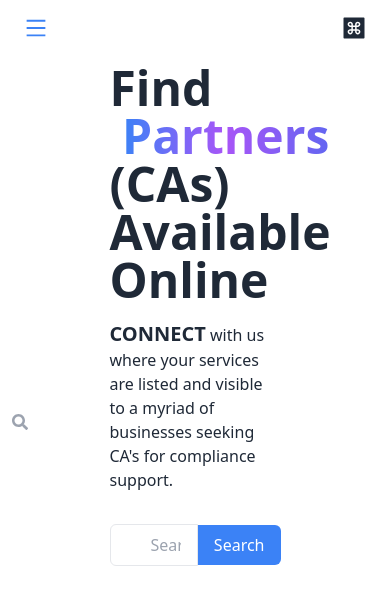
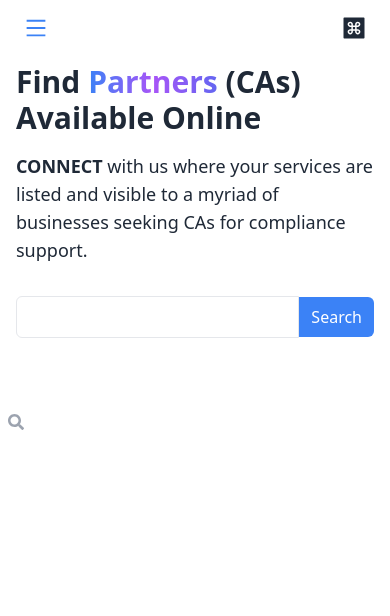
Before and after one commit to Ashik-Faysal/find-partners, a React (Vite) app: page / in a window 390 px wide. Shown: the top 616 px of the page. Built offline with nearby package versions, Linux system fonts and the light colour scheme; no server answers.

Commit message:
added readme file

```diff
--- a/src/components/FrontPage.jsx
+++ b/src/components/FrontPage.jsx
@@ -1,33 +1,35 @@
 import { FaSearch } from "react-icons/fa";
+
 const FrontPage = () => {
   return (
     <div className="md:flex h-[70vh]">
-      <div className="mx-auto w-[50%]">
-        <div className="md:p-16 lg:p-32 p-2">
-          <h1 className="text-5xl font-bold  mb-4">
-            Find &nbsp;
+      <div className="w-full md:w-[50%] mx-auto">
+        <div className="md:p-8 lg:p-16 p-2">
+          <h1 className="text-3xl md:text-5xl font-bold mb-4">
+            Find&nbsp;
             <span className="text-transparent bg-clip-text bg-gradient-to-r from-blue-500 via-purple-500 to-indigo-500">
               Partners
-            </span>&nbsp;
-          (CAs) Available Online
+            </span>
+            &nbsp;(CAs) Available Online
           </h1>
-          <p className=" mb-8">
-            <span className="text-xl font-semibold uppercase">Connect</span>{" "}
+          <p className="text-lg md:text-xl mb-8">
+            <span className="text-lg md:text-xl font-semibold uppercase">
+              Connect
+            </span>{" "}
             with us where your services are listed and visible to a myriad of
-            businesses seeking CA's for compliance support.
+            businesses seeking CAs for compliance support.
           </p>
           <div className="flex items-center">
             <div className="md:relative w-full">
               <input
                 type="text"
-                placeholder="Search..."
-                className="px-4 py-2 border rounded-l-md w-full focus:outline-none pl-10"
+                className="px-3 md:px-4 py-2 border rounded-l-md w-full focus:outline-none pl-10 text-base md:text-lg"
               />
-              <div className="absolute inset-y-0 left-0 flex items-center pl-3">
+              <div className="absolute inset-y-0 left-0 flex items-center pl-2 md:pl-3">
                 <FaSearch className="text-gray-400" />
               </div>
             </div>
-            <button className="bg-blue-500 text-white px-4 py-2 rounded-r-md hover:bg-blue-600">
+            <button className="bg-blue-500 text-white px-3 md:px-4 py-2 rounded-r-md hover:bg-blue-600 text-base md:text-lg">
               Search
             </button>
           </div>
@@ -36,29 +38,29 @@ const FrontPage = () => {
 
       <div className="grid grid-cols-1 sm:grid-cols-2 md:grid-cols-3 gap-1">
         {/* <!-- Image 1 --> */}
-        <div className="group  hidden lg:block md:relative md:top-24">
+        <div className="group hidden lg:block md:relative md:top-12 lg:top-24">
           <img
             src="https://i.ibb.co/5MFWFB7/Picture.png"
             alt="Image 1"
-            className=" w-[198px] h-[403px] rounded-lg group-hover:opacity-80 transition-opacity"
+            className="w-full h-[403px] lg:w-[198px] lg:h-[403px] rounded-lg group-hover:opacity-80 transition-opacity"
           />
         </div>
 
         {/* <!-- Image 2 --> */}
-        <div className="group  hidden lg:block md:relative md:top-16">
+        <div className="group hidden lg:block md:relative md:top-8 lg:top-16">
           <img
             src="https://i.ibb.co/Ss2T71n/Picture-4.png"
             alt="Image 2"
-            className=" w-[198px] h-[403px] rounded-lg group-hover:opacity-80 transition-opacity"
+            className="w-full h-[403px] lg:w-[198px] lg:h-[403px] rounded-lg group-hover:opacity-80 transition-opacity"
           />
         </div>
 
         {/* <!-- Image 3 --> */}
-        <div className="group hidden lg:block md:relative md:top-8">
+        <div className="group hidden lg:block md:relative md:top-4 lg:top-8">
           <img
             src="https://i.ibb.co/fpZ8LfL/Picture-5.png"
             alt="Image 3"
-            className=" w-[198px] h-[403px] rounded-lg group-hover:opacity-80 transition-opacity"
+            className="w-full h-[403px] lg:w-[198px] lg:h-[403px] rounded-lg group-hover:opacity-80 transition-opacity"
           />
         </div>
       </div>
--- a/src/components/JoinWithUs.jsx
+++ b/src/components/JoinWithUs.jsx
@@ -12,10 +12,10 @@ const JoinWithUs = () => {
     <>
       <div className="text-center font-semibold mb-4">
         <h1 className="text-5xl font-bold  mb-4">
-          Want to
-          <span className="text-transparent bg-clip-text bg-gradient-to-r from-blue-500 via-purple-500 to-indigo-500">
+          Want to &nbsp;
+        <span className="text-transparent bg-clip-text bg-gradient-to-r from-blue-500 via-purple-500 to-indigo-500">
             Join
-          </span>
+          </span>&nbsp;
           Us?
         </h1>
         <p className="my-4">
```
Also changed, not shown: 1 other file (tests, documents, lock files or other folders).
